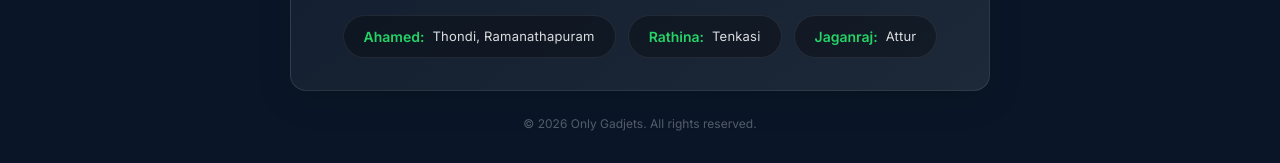
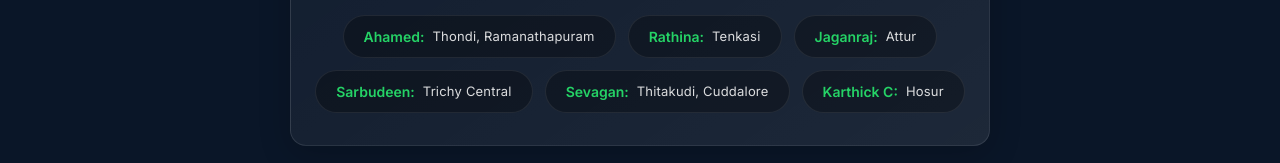
Before and after one commit to pranavadhithya33/atomobiles, a Next.js app: page / in a window 1280 px wide. Shown: the part 1805-1968 px from the top of the page. Built offline with nearby package versions, Linux system fonts and the light colour scheme; no server answers; the database is empty.

Commit message:
feat: add Sarbudeen, Sevagan, and Karthick C to footer COD locations

```diff
--- a/components/ClientLayoutWrapper.js
+++ b/components/ClientLayoutWrapper.js
@@ -67,6 +67,18 @@ export default function ClientLayoutWrapper({ children }) {
                 <span style={{ fontWeight: 600, color: '#25d366', fontSize: 14 }}>Jaganraj:</span>
                 <span style={{ color: 'rgba(255,255,255,0.85)', fontSize: 13, letterSpacing: '0.2px' }}>Attur</span>
               </div>
+              <div style={{ background: 'rgba(0,0,0,0.3)', padding: '10px 20px', borderRadius: '30px', border: '1px solid rgba(255,255,255,0.08)', display: 'flex', alignItems: 'center', gap: '8px' }}>
+                <span style={{ fontWeight: 600, color: '#25d366', fontSize: 14 }}>Sarbudeen:</span>
+                <span style={{ color: 'rgba(255,255,255,0.85)', fontSize: 13, letterSpacing: '0.2px' }}>Trichy Central</span>
+              </div>
+              <div style={{ background: 'rgba(0,0,0,0.3)', padding: '10px 20px', borderRadius: '30px', border: '1px solid rgba(255,255,255,0.08)', display: 'flex', alignItems: 'center', gap: '8px' }}>
+                <span style={{ fontWeight: 600, color: '#25d366', fontSize: 14 }}>Sevagan:</span>
+                <span style={{ color: 'rgba(255,255,255,0.85)', fontSize: 13, letterSpacing: '0.2px' }}>Thitakudi, Cuddalore</span>
+              </div>
+              <div style={{ background: 'rgba(0,0,0,0.3)', padding: '10px 20px', borderRadius: '30px', border: '1px solid rgba(255,255,255,0.08)', display: 'flex', alignItems: 'center', gap: '8px' }}>
+                <span style={{ fontWeight: 600, color: '#25d366', fontSize: 14 }}>Karthick C:</span>
+                <span style={{ color: 'rgba(255,255,255,0.85)', fontSize: 13, letterSpacing: '0.2px' }}>Hosur</span>
+              </div>
             </div>
           </div>
 
```
